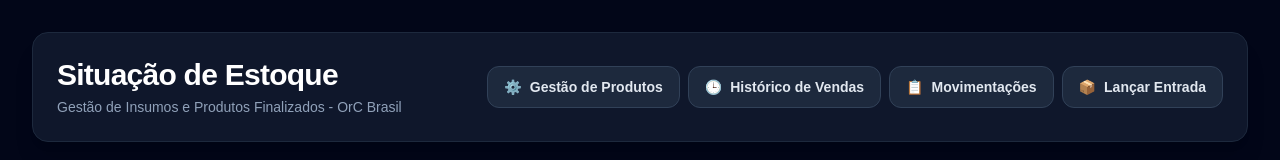
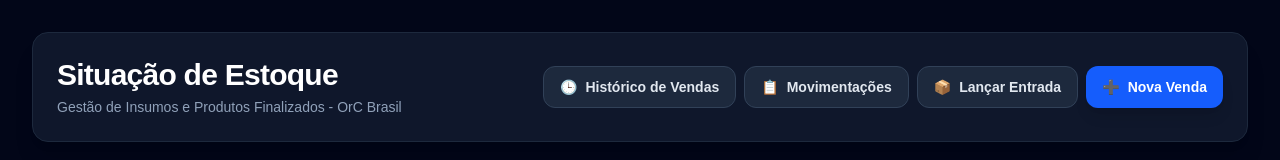
Before and after one commit to dantekhann/gestao-vendas-estoque, a Next.js app: page / in a window 1280 px wide. Shown: the top 160 px of the page. Built offline with nearby package versions, Linux system fonts and the light colour scheme; no server answers; the database is empty.

Commit message:
Atualiza pagina inicial e remove botao de gestao de produtos

```diff
--- a/app/page.tsx
+++ b/app/page.tsx
@@ -20,12 +20,10 @@ interface Produto {
 
 // Função para formatar o rótulo dando prioridade absoluta à nova coluna 'classificacao'
 function formatarRotulo(classificacao: string | null | undefined, cat: string | null | undefined, tipo: string | null | undefined, nomeProduto: string = '') {
-  // 1. Se já tiver preenchido na nova coluna do Supabase, usa diretamente
   if (classificacao && classificacao.trim() !== '') {
     return classificacao.toUpperCase().trim();
   }
 
-  // 2. Fallback de segurança para itens antigos
   const valor = (tipo || cat || '').toUpperCase().trim();
   const nome = nomeProduto.toUpperCase().trim();
 
@@ -127,12 +125,6 @@ export default function EstoquePage() {
 
           <div className="flex flex-wrap gap-2">
             <button
-              onClick={() => router.push('/produtos')}
-              className="px-4 py-2.5 bg-slate-800 hover:bg-slate-700 text-slate-200 text-sm font-semibold rounded-xl border border-slate-700 transition-colors cursor-pointer flex items-center gap-2"
-            >
-              <span>⚙️</span> Gestão de Produtos
-            </button>
-            <button
               onClick={() => router.push('/vendas')}
               className="px-4 py-2.5 bg-slate-800 hover:bg-slate-700 text-slate-200 text-sm font-semibold rounded-xl border border-slate-700 transition-colors cursor-pointer flex items-center gap-2"
             >
@@ -149,6 +141,12 @@ export default function EstoquePage() {
               className="px-4 py-2.5 bg-slate-800 hover:bg-slate-700 text-slate-200 text-sm font-semibold rounded-xl border border-slate-700 transition-colors cursor-pointer flex items-center gap-2"
             >
               <span>📦</span> Lançar Entrada
+            </button>
+            <button
+              onClick={() => router.push('/vendas/lancar')}
+              className="px-4 py-2.5 bg-blue-600 hover:bg-blue-500 text-white text-sm font-semibold rounded-xl shadow-lg transition-colors cursor-pointer flex items-center gap-2"
+            >
+              <span>➕</span> Nova Venda
             </button>
           </div>
         </div>
```
